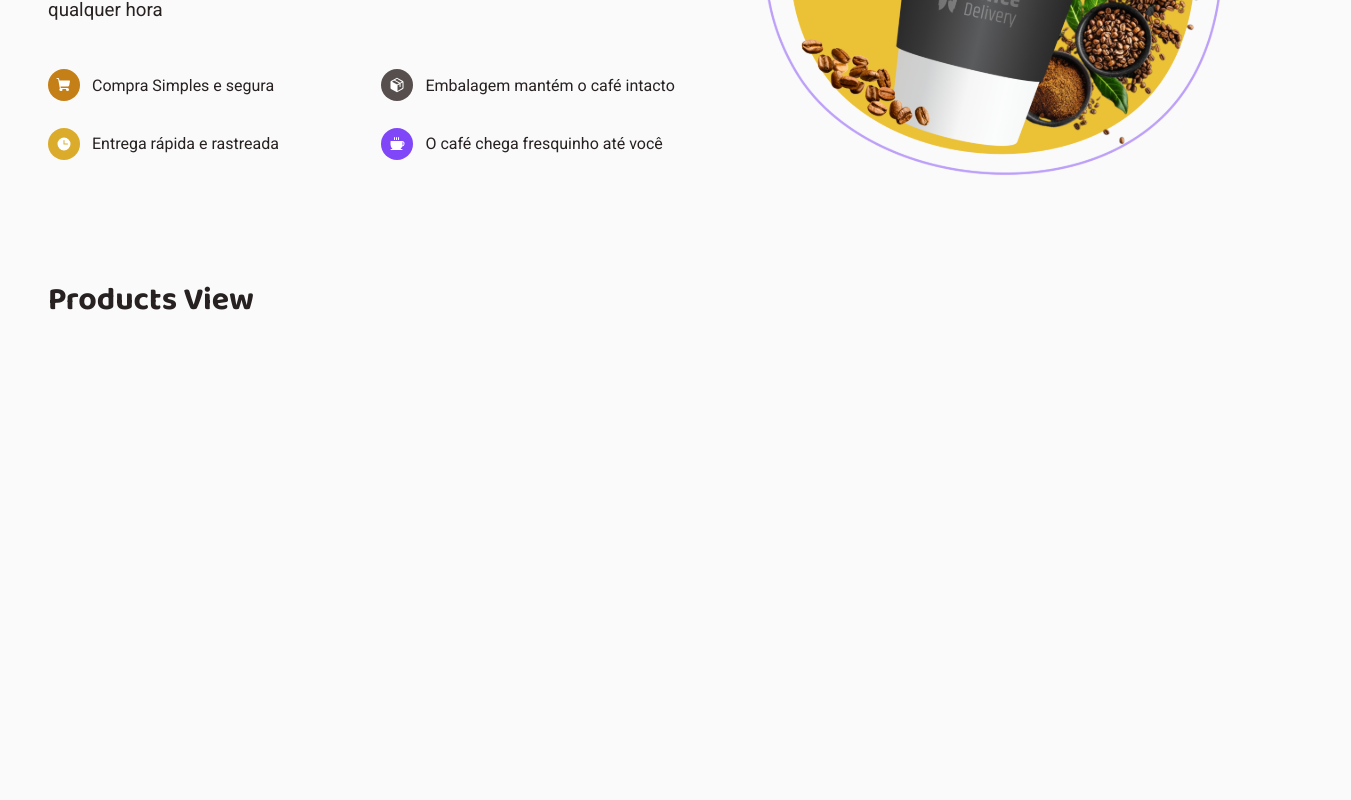
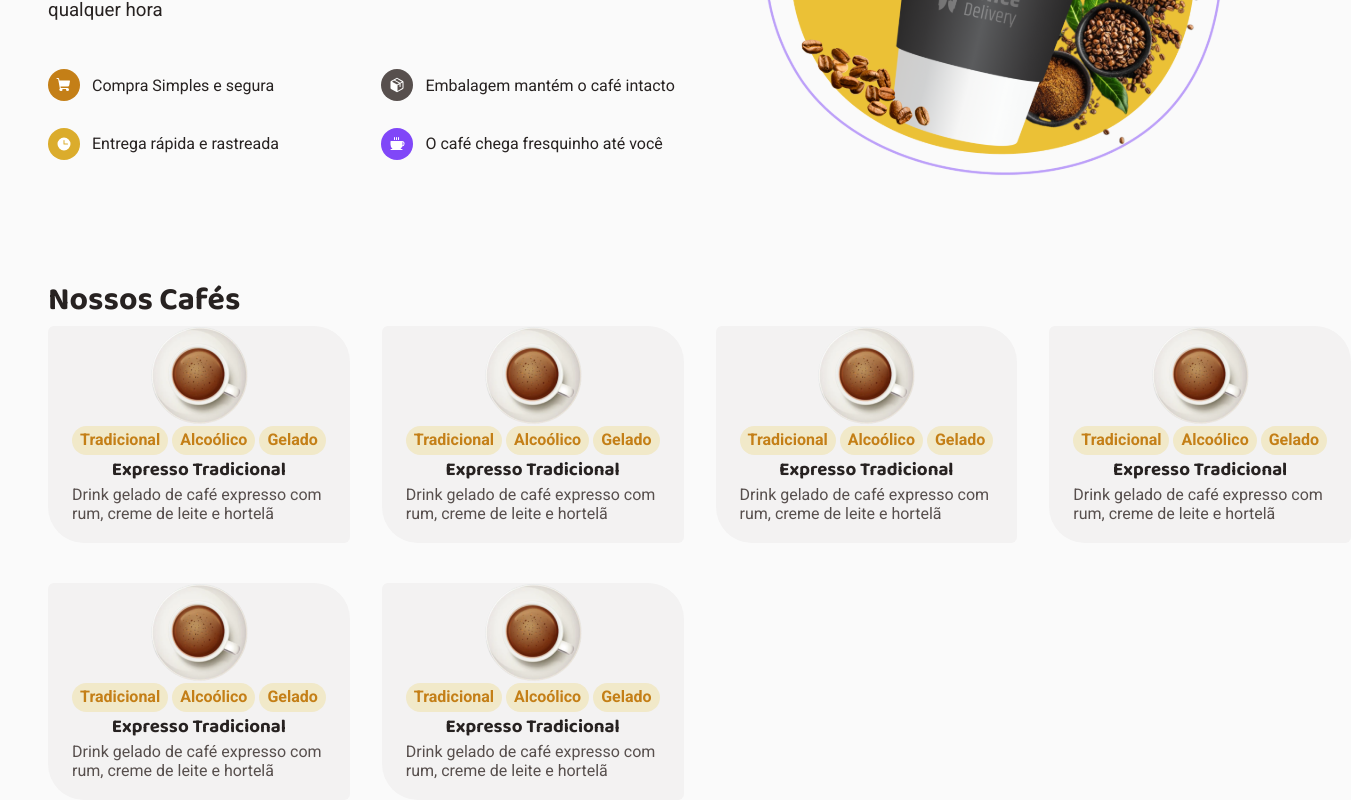
Before and after one commit to AlanJhonatan/ignite-reactjs-challenge-coffee-delivery, a React (Vite) app: page / in a window 1280 px wide. Shown: the part 374-1174 px from the top of the page, 1351 px wide, since content can reach past the window. Before the commit the page ends 800 px from the top, so only its background shows below. Built offline with nearby package versions, Linux system fonts and the light colour scheme.

Commit message:
feat: add Product Card layout and basic styles

```diff
--- /dev/null
+++ b/src/pages/Home/components/ProductCard/index.tsx
@@ -0,0 +1,37 @@
+import { LabelWrapper, ProductCardContainer } from './styles'
+
+import coffeImage from '../../../../assets/cafe-cubano.png'
+// interface Coffee {
+//   id: string
+//   labels: string[]
+//   name: string
+//   description: string
+//   price: number
+// }
+
+// const coffes: Coffee = {
+//   id: new Date().toString(),
+//   labels: ['especial', 'alcoólico', 'gelado'],
+//   name: 'Cubano',
+//   description:
+//     'Drink gelado de café expresso com rum, creme de leite e hortelã',
+//   price: 9.9,
+// }
+
+export function ProductCard() {
+  return (
+    <ProductCardContainer>
+      <img src={coffeImage} alt="" />
+
+      <LabelWrapper>
+        <strong>Tradicional</strong>
+        <strong>Alcoólico</strong>
+        <strong>Gelado</strong>
+      </LabelWrapper>
+
+      <h3>Expresso Tradicional</h3>
+
+      <p>Drink gelado de café expresso com rum, creme de leite e hortelã</p>
+    </ProductCardContainer>
+  )
+}
--- /dev/null
+++ b/src/pages/Home/components/ProductCard/styles.ts
@@ -0,0 +1,28 @@
+import styled from 'styled-components'
+
+export const ProductCardContainer = styled.div`
+  display: flex;
+  flex-direction: column;
+  align-items: center;
+  justify-content: center;
+
+  background-color: ${(props) => props.theme['base-card']};
+  border-radius: 6px 36px;
+
+  padding: 0 1.5rem 1.25rem 1.5rem;
+`
+
+export const LabelWrapper = styled.div`
+  display: flex;
+  gap: 4px;
+
+  strong {
+    background-color: ${(props) => props.theme['yellow-light']};
+    color: ${(props) => props.theme['yellow-dark']};
+
+    line-height: 1.3;
+    padding: 0.25rem 0.5rem;
+
+    border-radius: 100px;
+  }
+`
--- a/src/pages/Home/components/ProductsView/index.tsx
+++ b/src/pages/Home/components/ProductsView/index.tsx
@@ -1,3 +1,19 @@
+import { ProductCard } from '../ProductCard'
+import { ProductsCardList, ProductsViewContainer } from './styles'
+
 export function ProductsView() {
-  return <h1>Products View</h1>
+  return (
+    <ProductsViewContainer>
+      <h1>Nossos Cafés</h1>
+
+      <ProductsCardList>
+        <ProductCard />
+        <ProductCard />
+        <ProductCard />
+        <ProductCard />
+        <ProductCard />
+        <ProductCard />
+      </ProductsCardList>
+    </ProductsViewContainer>
+  )
 }
--- a/src/pages/Home/components/ProductsView/styles.ts
+++ b/src/pages/Home/components/ProductsView/styles.ts
@@ -0,0 +1,9 @@
+import styled from 'styled-components'
+
+export const ProductsViewContainer = styled.div``
+
+export const ProductsCardList = styled.div`
+  display: grid;
+  grid-template-columns: repeat(4, 1fr);
+  gap: 2.5rem 2rem;
+`
```
